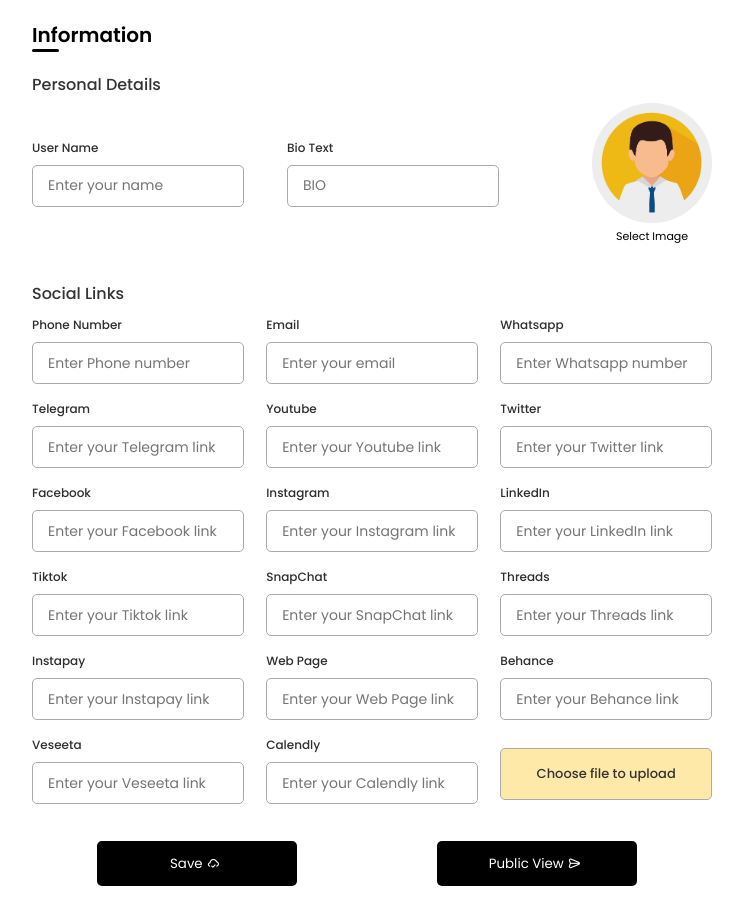
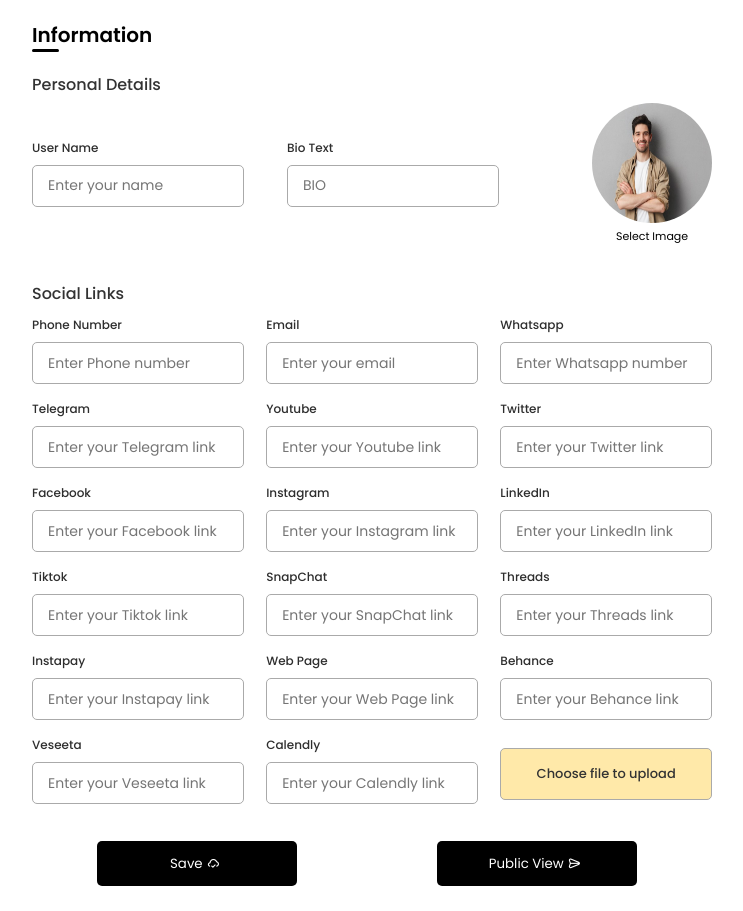
Before and after one commit to Karim-Elbahrawy/linqup, a plain HTML site: page form/index.html in a window 1280 px wide. Shown: the whole page, without its empty margins (268-1011 px from the left). Drawn offline with nearby package versions, Linux system fonts and the light colour scheme.

Commit message:
Update index.html

```diff
--- a/form/index.html
+++ b/form/index.html
@@ -50,7 +50,7 @@
 
                         <div class="input-field1" class="img-input">
                             <label for="inputTag">
-                                <div><img src="/image.avif" alt="img"></div>
+                                <div><img src="/image.jpg" alt="img"></div>
                                 <span> Select Image</span>
                                 <input id="inputTag" type="file"/>
                             </label>
```
